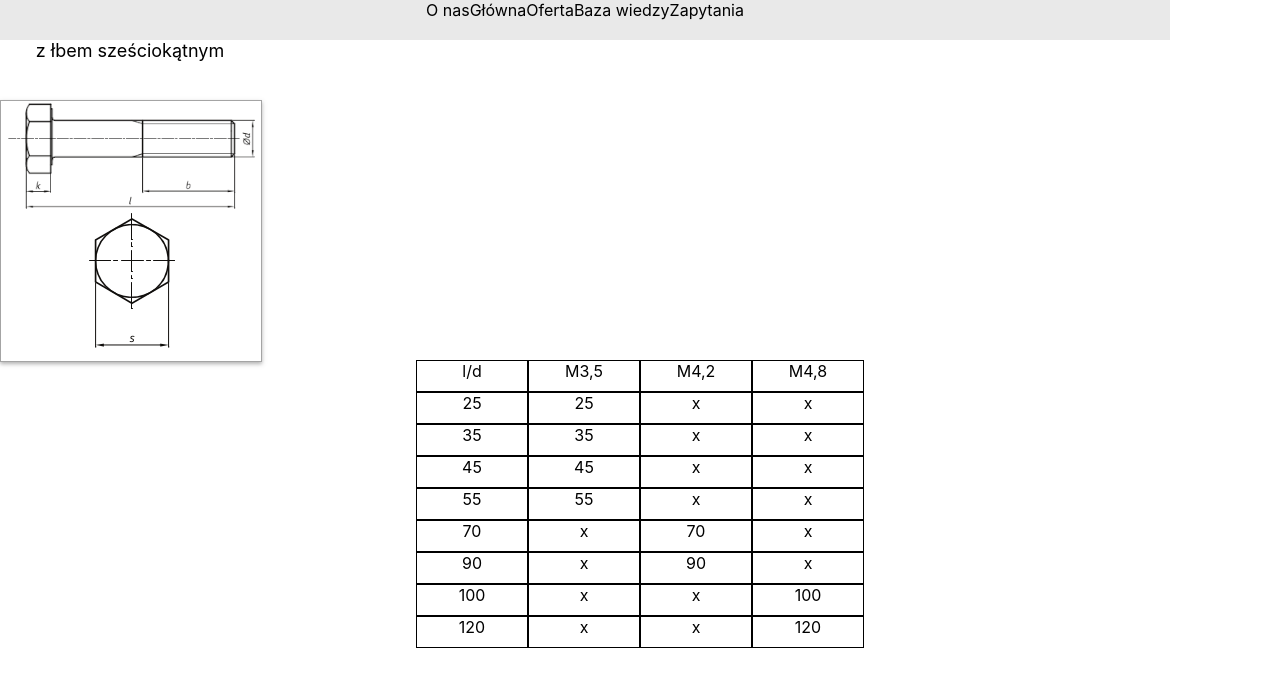
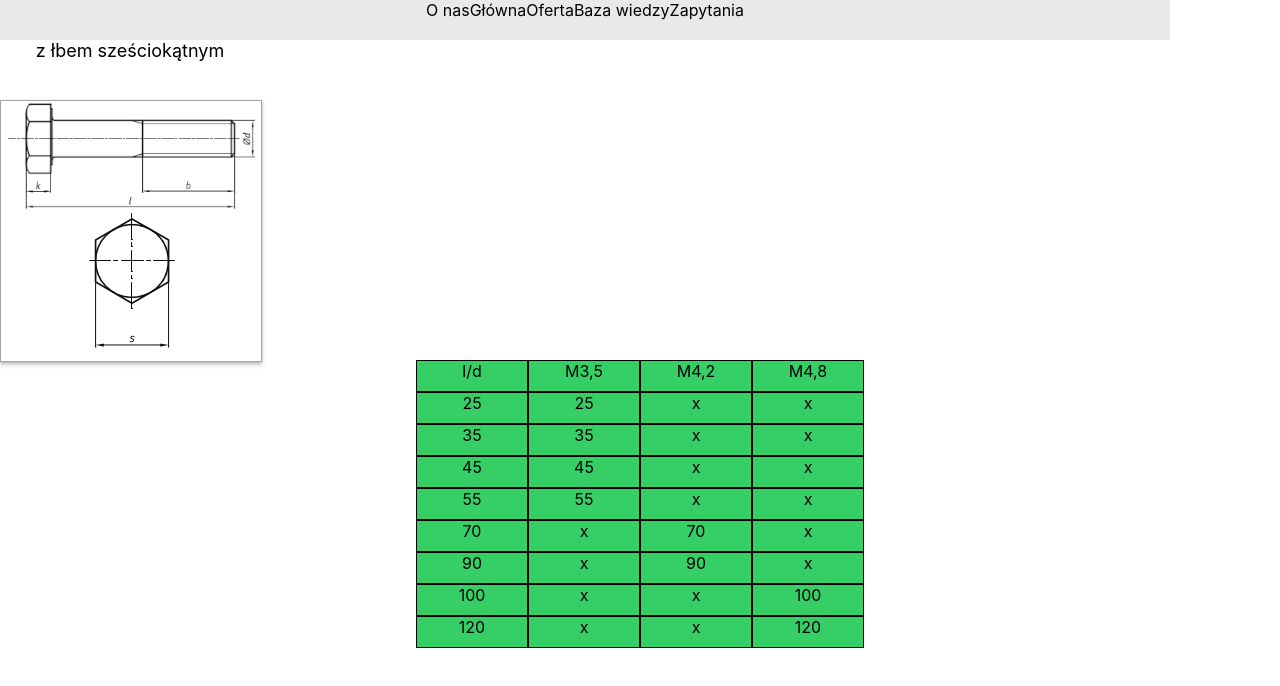
Before and after one commit to sqrniqer/ert, a React (Create React App) app: page /frontpage in a window 1280 px wide. Shown: the top 686 px of the page. Built offline with nearby package versions, Linux system fonts and the light colour scheme.

Commit message:
changes in table

```diff
--- a/src/components/ProductSizesTable/ProductSizesTable.js
+++ b/src/components/ProductSizesTable/ProductSizesTable.js
@@ -1,31 +1,42 @@
 // ogarnac jakos jak zrobic komponent ktory generowalby tabele
-let available = {
+let available_style = {
   width: "110px",
   height: "30px",
+  border: "1px solid black",
+  display: "inline-block",
   background: "#36CF66",
 }
-let temp_unavailable = {
+let temp_unavailable_style = {
   width: "110px",
   height: "30px",
+  border: "1px solid black",
+  display: "inline-block",
   background: "#F2DB05",
 }
-let unavailable = {
+let unavailable_style = {
   width: "110px",
   height: "30px",
+  border: "1px solid black",
+  display: "inline-block",
   background: "#E01C15",
 }
 
-function TableCell(props){
-    return (
-        <div className={"TableCell-" + props.diameter + "x" + props.length} style={props.status}> </div>
-    )
+function TableCell(props) {
+  const isAvailable = props.Value;
+  if (isAvailable === "x") {
+    let comp_style = unavailable_style
+  }
+  else {
+    let comp_style = available_style
+  }
+  return(
+    <div className={"TableCell-" + props.cellFunction + "-" + props.Value} style={available_style}>
+      {props.Value}
+    </div>
+  )
+
 }
-let header_style = {
-  width: "110px",
-  height: "30px",
-  border: "1px solid black",
-  display: "inline-block"
-}
+
 let cell_container_style = {
   display: "flex",
   flexDirection: "column",
@@ -34,15 +45,13 @@ let cell_container_style = {
 const ProductSizesTable = (props) => {
     const headers = props.headers;
     const rows = props.rows
-    const listHeaders = headers.map((header) =>
-      <div className={"TableCell-Header-" + header} style={header_style}> {header} </div>);
-
+    const listHeaders = headers.map((header) => <TableCell cellFunction="Header" Value={header}/>);
 
 
     const listRows = rows.map((row) =>
     <div className={"TableCell-Row-Container-" + row.D} style={cell_container_style}>
 
-    {row.L.map((row) => <div className={"TableCell-Row-Cell-" + row} style={header_style} >{row} </div>)}
+      {row.L.map((row) => <TableCell cellFunction="Row-Cell" Value={row}/>)}
 
     </div>)
 
```
